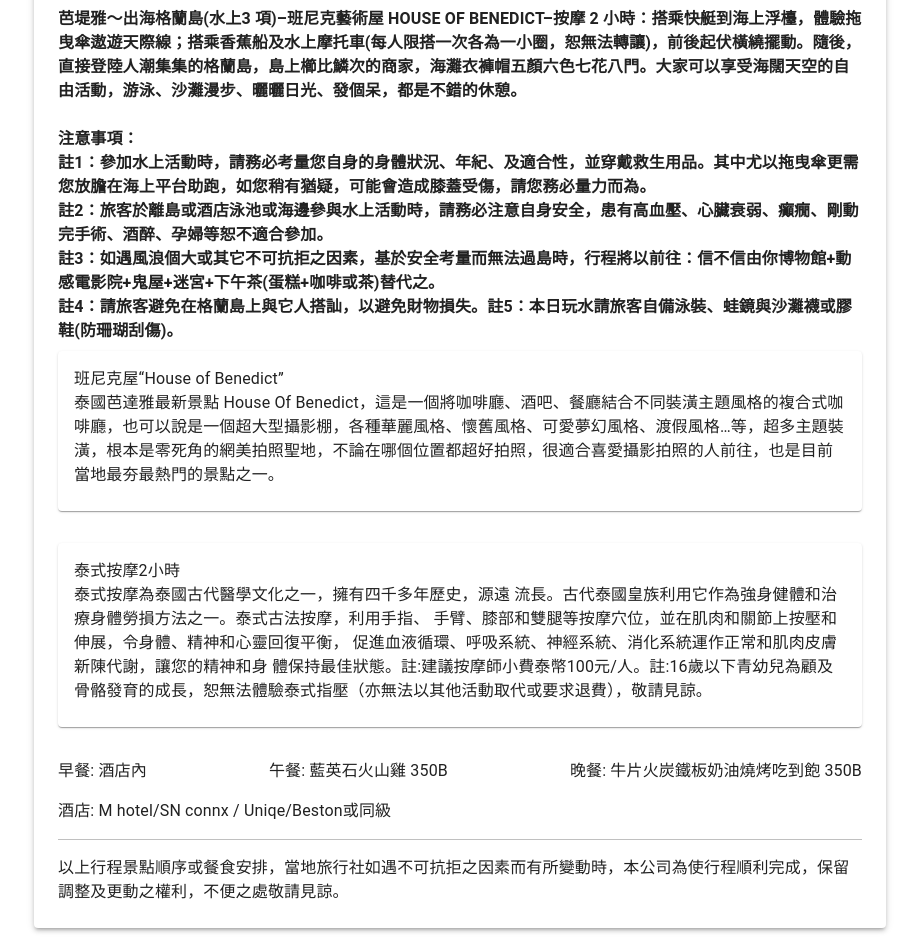
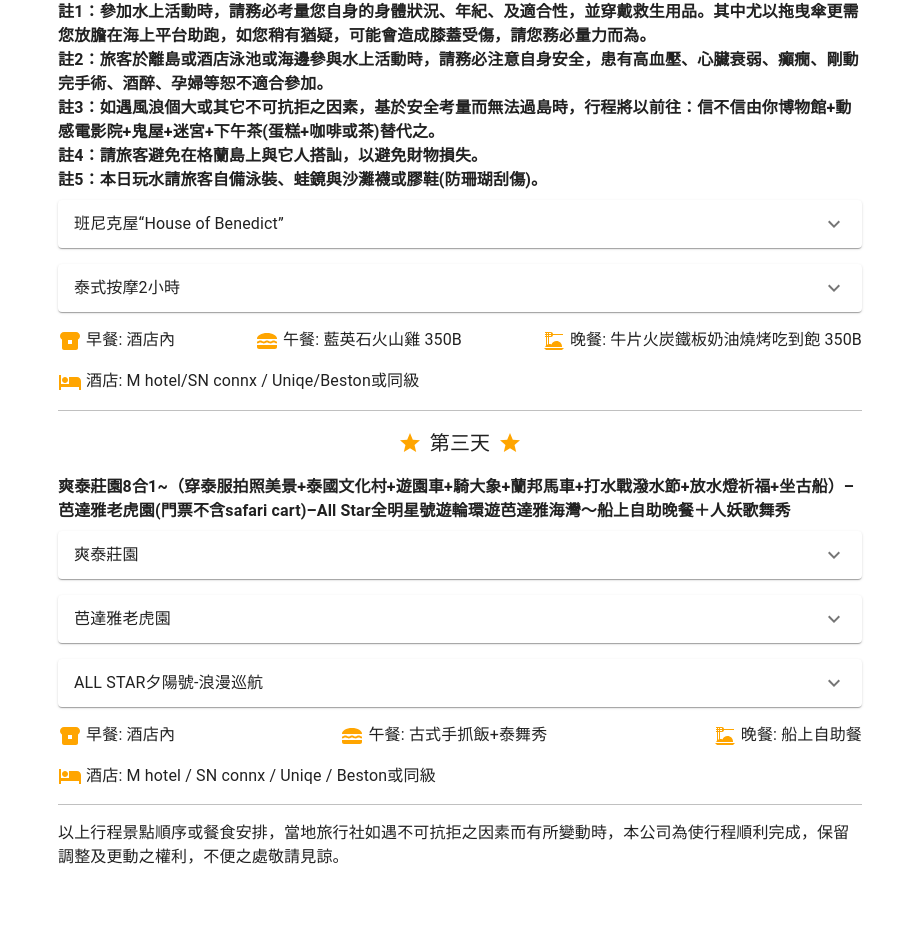
Before and after one commit to weihsuankang/travel-agency, a React (Create React App) app: page /trips/1 in a window 1280 px wide. Shown: the part 933-1885 px from the top of the page, without its empty margins (180-1099 px from the left). Built offline with nearby package versions, Linux system fonts and the light colour scheme.

Commit message:
add some icon and accordion

```diff
--- a/src/data/trip1.json
+++ b/src/data/trip1.json
@@ -26,7 +26,8 @@
         "attractions": [
             {
             "attractionTitle": "美軍俱樂部步行街",
-            "attractionDescription": "您可以看到各式露天酒吧、具迷幻氣氛的水煙店以及令人嗨翻天的夜店等，華燈初上，芭達雅徒步街展現無限旖旎的風光，有多彩繽紛的閃耀霓虹燈、令人血脈噴張的鋼管熱舞，以及許多醉翁之意不在酒的酒客，儼然一座美軍俱樂部洋人街不夜城，數十間Go Go Bar外以各式裝扮吸引旅客的摩登女郎，無論性感迷人的空姐、比基尼高挑辣妹等，Go Go Bar內除了有熱情表演，還有以漂亮聞名的美麗小姐們，可說是環肥燕瘦、各有千秋，堪稱芭達雅自由行裡最迷人的夜生活。"
+            "attractionDescription": "您可以看到各式露天酒吧、具迷幻氣氛的水煙店以及令人嗨翻天的夜店等，華燈初上，芭達雅徒步街展現無限旖旎的風光，有多彩繽紛的閃耀霓虹燈、令人血脈噴張的鋼管熱舞，以及許多醉翁之意不在酒的酒客，儼然一座美軍俱樂部洋人街不夜城，數十間Go Go Bar外以各式裝扮吸引旅客的摩登女郎，無論性感迷人的空姐、比基尼高挑辣妹等，Go Go Bar內除了有熱情表演，還有以漂亮聞名的美麗小姐們，可說是環肥燕瘦、各有千秋，堪稱芭達雅自由行裡最迷人的夜生活。",
+            "image": "walkingStreet.jpg"
           }
         ],
         "meals": { "breakfast": "XXX", "lunch": "自理", "dinner": "醉心泰式餐 300B" },
@@ -34,7 +35,7 @@
       },
       {
         "day": "第二天",
-        "dayDescription": "芭堤雅～出海格蘭島(水上3 項)–班尼克藝術屋 HOUSE OF BENEDICT–按摩 2 小時：搭乘快艇到海上浮檯，體驗拖曳傘遨遊天際線；搭乘香蕉船及水上摩托車(每人限搭一次各為一小圈，恕無法轉讓)，前後起伏橫繞擺動。隨後，直接登陸人潮集集的格蘭島，島上櫛比鱗次的商家，海灘衣褲帽五顏六色七花八門。大家可以享受海闊天空的自由活動，游泳、沙灘漫步、曬曬日光、發個呆，都是不錯的休憩。<br /><br />注意事項：<br />註1：參加水上活動時，請務必考量您自身的身體狀況、年紀、及適合性，並穿戴救生用品。其中尤以拖曳傘更需您放膽在海上平台助跑，如您稍有猶疑，可能會造成膝蓋受傷，請您務必量力而為。<br />註2：旅客於離島或酒店泳池或海邊參與水上活動時，請務必注意自身安全，患有高血壓、心臟衰弱、癲癇、剛動完手術、酒醉、孕婦等恕不適合參加。<br />註3：如遇風浪個大或其它不可抗拒之因素，基於安全考量而無法過島時，行程將以前往：信不信由你博物館+動感電影院+鬼屋+迷宮+下午茶(蛋糕+咖啡或茶)替代之。<br />註4：請旅客避免在格蘭島上與它人搭訕，以避免財物損失。註5：本日玩水請旅客自備泳裝、蛙鏡與沙灘襪或膠鞋(防珊瑚刮傷)。",
+        "dayDescription": "芭堤雅～出海格蘭島(水上3 項)–班尼克藝術屋 HOUSE OF BENEDICT–按摩 2 小時：搭乘快艇到海上浮檯，體驗拖曳傘遨遊天際線；搭乘香蕉船及水上摩托車(每人限搭一次各為一小圈，恕無法轉讓)，前後起伏橫繞擺動。隨後，直接登陸人潮集集的格蘭島，島上櫛比鱗次的商家，海灘衣褲帽五顏六色七花八門。大家可以享受海闊天空的自由活動，游泳、沙灘漫步、曬曬日光、發個呆，都是不錯的休憩。<br /><br />注意事項：<br />註1：參加水上活動時，請務必考量您自身的身體狀況、年紀、及適合性，並穿戴救生用品。其中尤以拖曳傘更需您放膽在海上平台助跑，如您稍有猶疑，可能會造成膝蓋受傷，請您務必量力而為。<br />註2：旅客於離島或酒店泳池或海邊參與水上活動時，請務必注意自身安全，患有高血壓、心臟衰弱、癲癇、剛動完手術、酒醉、孕婦等恕不適合參加。<br />註3：如遇風浪個大或其它不可抗拒之因素，基於安全考量而無法過島時，行程將以前往：信不信由你博物館+動感電影院+鬼屋+迷宮+下午茶(蛋糕+咖啡或茶)替代之。<br />註4：請旅客避免在格蘭島上與它人搭訕，以避免財物損失。<br />註5：本日玩水請旅客自備泳裝、蛙鏡與沙灘襪或膠鞋(防珊瑚刮傷)。",
         "attractions": [
           {
             "attractionTitle": "班尼克屋“House of Benedict”",
@@ -47,6 +48,26 @@
         ],
         "meals": { "breakfast": "酒店內", "lunch": "藍英石火山雞 350B", "dinner": "牛片火炭鐵板奶油燒烤吃到飽 350B" },
         "hotel": "M hotel/SN connx / Uniqe/Beston或同級"
+      },
+      {
+        "day": "第三天",
+        "dayDescription": "爽泰莊園8合1~（穿泰服拍照美景+泰國文化村+遊園車+騎大象+蘭邦馬車+打水戰潑水節+放水燈祈福+坐古船）–芭達雅老虎園(門票不含safari cart)–All Star全明星號遊輪環遊芭達雅海灣～船上自助晚餐＋人妖歌舞秀",
+        "attractions": [
+          {
+            "attractionTitle": "爽泰莊園",
+            "attractionDescription": "新開幕的泰式莊園，您將感受到泰國全新的景象，獨特的泰國文化氛圍和地道的生活方式。同時，您還可以領略泰國六個地區超過400000平方公尺土地上獨具一格的風土人情。泰式傳統服裝體驗，以及船遊水上市場，再來體驗泰國特有節慶宋干節與水燈節，以為這樣就結束了嗎?還有馬車等著貴客蒞臨，這麼特別的旅遊經驗，就是要讓您上傳照片打卡，羨煞親朋好友。"
+          },
+          {
+            "attractionTitle": "芭達雅老虎園",
+            "attractionDescription": "位於芭達雅的 Tiger Park，號稱是亞洲目前最大的老虎園，裡面飼養了許多品種及各種大小老虎供遊客參觀。老虎園內有驚心動魄的猛虎捕食秀，也有可愛溫馴的小老虎可以讓你親手抱抱，如果你膽子夠大，還可以與大老虎來個完全零距離、百分百貼身的親密照喔～"
+          },
+          {
+            "attractionTitle": "ALL STAR夕陽號-浪漫巡航",
+            "attractionDescription": "All Star全明星號遊輪是2019年1月15號啟航於芭達雅海灣，其四大亮點是別的自助餐跟人妖秀所無法比擬：<br />1.海灣航行： 芭達雅All Star全明星號是目前為止唯一一搜擁有芭達雅海事局批準可在芭達雅灣航行的遊船；和東方公主號不同，它並不是停留在海中央，而是環遊整個芭提雅海灣，遊覽整個芭堤雅。全船一共有250個位置，共三層，第三層將會打造為芭堤雅網紅景點，提供給遊客拍照使用。<br />2.高端定位：芭達雅All Star全明星號直接停靠於碼頭，無需乘坐渡船即可上船，上船時有公主和服務員在船上迎接，讓每個人都感受到貴賓般的待遇，全明星號的定位就是高端，無論是裝修還是船內的配套設施無一不體現出這個特點，船上的一切用具都是針對這艘船所訂制的，一切都讓你感受到時這麽的獨一無二。<br />3.品質表演：芭達雅All Star全明星號船上參加表演的公主都是歷屆【Tiffany】選美的獲獎者，【Tiffany】小姐是泰國最著名的變性人選美大會，每年都在芭達雅舉行，都會吸引大批遊客。<br />4.可口美食： 芭達雅All Star全明星號上的美食也不會讓您失望，一邊享用美食，一邊觀賞美景，體驗不一樣的芭達雅。遊船上不僅提供豐富的美食，另有時令水果，啤酒，飲料供您選擇。"
+          }
+        ],
+        "meals": { "breakfast": "酒店內", "lunch": "古式手抓飯+泰舞秀", "dinner": "船上自助餐" },
+        "hotel": "M hotel / SN connx / Uniqe / Beston或同級"
       }
     ],
     "remark": "以上行程景點順序或餐食安排，當地旅行社如遇不可抗拒之因素而有所變動時，本公司為使行程順利完成，保留調整及更動之權利，不便之處敬請見諒。"
--- a/src/pages/TripDetail.js
+++ b/src/pages/TripDetail.js
@@ -3,12 +3,17 @@ import { useParams } from 'react-router-dom';
 import Box from '@mui/material/Box';
 import Typography from '@mui/material/Typography';
 import Container from '@mui/material/Container';
-import Paper from '@mui/material/Paper';
 import Divider from '@mui/material/Divider';
 import Grid from '@mui/material/Grid';
-import Card from '@mui/material/Card';
-import CardContent from '@mui/material/CardContent';
-import CardActionArea from '@mui/material/CardActionArea';
+import BreakfastDiningIcon from '@mui/icons-material/BreakfastDining';
+import LunchDiningIcon from '@mui/icons-material/LunchDining';
+import DinnerDiningIcon from '@mui/icons-material/DinnerDining';
+import Accordion from '@mui/material/Accordion';
+import AccordionSummary from '@mui/material/AccordionSummary';
+import AccordionDetails from '@mui/material/AccordionDetails';
+import ExpandMoreIcon from '@mui/icons-material/ExpandMore';
+import StarIcon from '@mui/icons-material/Star';
+import HotelIcon from '@mui/icons-material/Hotel';
 
 const TripDetail = () => {
   const { id } = useParams();
@@ -33,7 +38,7 @@ const TripDetail = () => {
 
   return (
     <Container maxWidth="md" sx={{ mt: 5 }}>
-      <Paper elevation={3} sx={{ p: 3 }}>
+      <Box sx={{ p: 3 }}>
         <Typography variant="h4" gutterBottom align="center">{trip.travelTitle}</Typography>
         <Typography variant="body1" gutterBottom align="center">{trip.travelTitleDescription}</Typography>
         <Divider sx={{ my: 2, borderColor: 'rgba(0, 0, 0, 0.8)' }} />
@@ -64,34 +69,44 @@ const TripDetail = () => {
 
         {trip.itinerary.map((day, index) => (
           <Box key={index} sx={{ marginBottom: 2 }}>
-            <Typography variant="h6" sx={{ mb: 2 }} align="center">{day.day}</Typography>
+            <Box sx={{ display: 'flex', justifyContent: 'center', alignItems: 'center', mb: 2 }}>
+              <StarIcon sx={{ color: 'orange' }} />
+              <Typography variant="h6" align="center" sx={{ mx: 1 }}>
+                {day.day}
+              </Typography>
+              <StarIcon sx={{ color: 'orange' }} />
+            </Box>
             <Typography variant="body1" sx={{ mb: 1, fontWeight: 'bold' }} dangerouslySetInnerHTML={{ __html: day.dayDescription }} />
             <Grid container spacing={2} sx={{ mb: 2 }}>
               {day.attractions.map((attraction, idx) => (
                 <Grid item xs={12} key={idx}>
-                  <CardActionArea href={attraction.link} target="_blank" rel="noopener noreferrer">
-                    <Card sx={{ mb: 2 }}>
-                      <CardContent>
-                        <Typography variant="body1">{attraction.attractionTitle}</Typography>
-                        <Typography variant="body1">{attraction.attractionDescription}</Typography>
-                      </CardContent>
-                    </Card>
-                  </CardActionArea>
+                  <Accordion>
+                    <AccordionSummary
+                      expandIcon={<ExpandMoreIcon />}
+                      aria-controls={`panel${idx}-content`}
+                      id={`panel${idx}-header`}
+                    >
+                      <Typography variant="body1">{attraction.attractionTitle}</Typography>
+                    </AccordionSummary>
+                    <AccordionDetails>
+                      <Typography variant="body1" dangerouslySetInnerHTML={{ __html: attraction.attractionDescription }}></Typography>
+                    </AccordionDetails>
+                  </Accordion>
                 </Grid>
               ))}
             </Grid>
             <Box sx={{ display: 'flex', justifyContent: 'space-between', mb: 2 }}>
-              <Typography variant="body1">早餐: {day.meals.breakfast}</Typography>
-              <Typography variant="body1">午餐: {day.meals.lunch}</Typography>
-              <Typography variant="body1">晚餐: {day.meals.dinner}</Typography>
+              <Typography variant="body1"><BreakfastDiningIcon sx={{color: 'orange'}}/>  早餐: {day.meals.breakfast}</Typography>
+              <Typography variant="body1"><LunchDiningIcon sx={{color: 'orange'}}/>  午餐: {day.meals.lunch}</Typography>
+              <Typography variant="body1"><DinnerDiningIcon sx={{color: 'orange'}}/>  晚餐: {day.meals.dinner}</Typography>
             </Box>
-            <Typography variant="body1" sx={{ mb: 2 }}>酒店: {day.hotel}</Typography>
+            <Typography variant="body1" sx={{ mb: 2 }}><HotelIcon sx={{color: 'orange'}}/>  酒店: {day.hotel}</Typography>
             <Divider sx={{ my: 2, borderColor: 'rgba(0, 0, 0, 0.8)' }} />
           </Box>
         ))}
 
         <Typography variant="body1" sx={{ mt: 2 }} dangerouslySetInnerHTML={{ __html: trip.remark }} />
-      </Paper>
+      </Box>
     </Container>
   );
 };
```
Also changed, not shown: src/images/walkingStreet.jpg (added).
